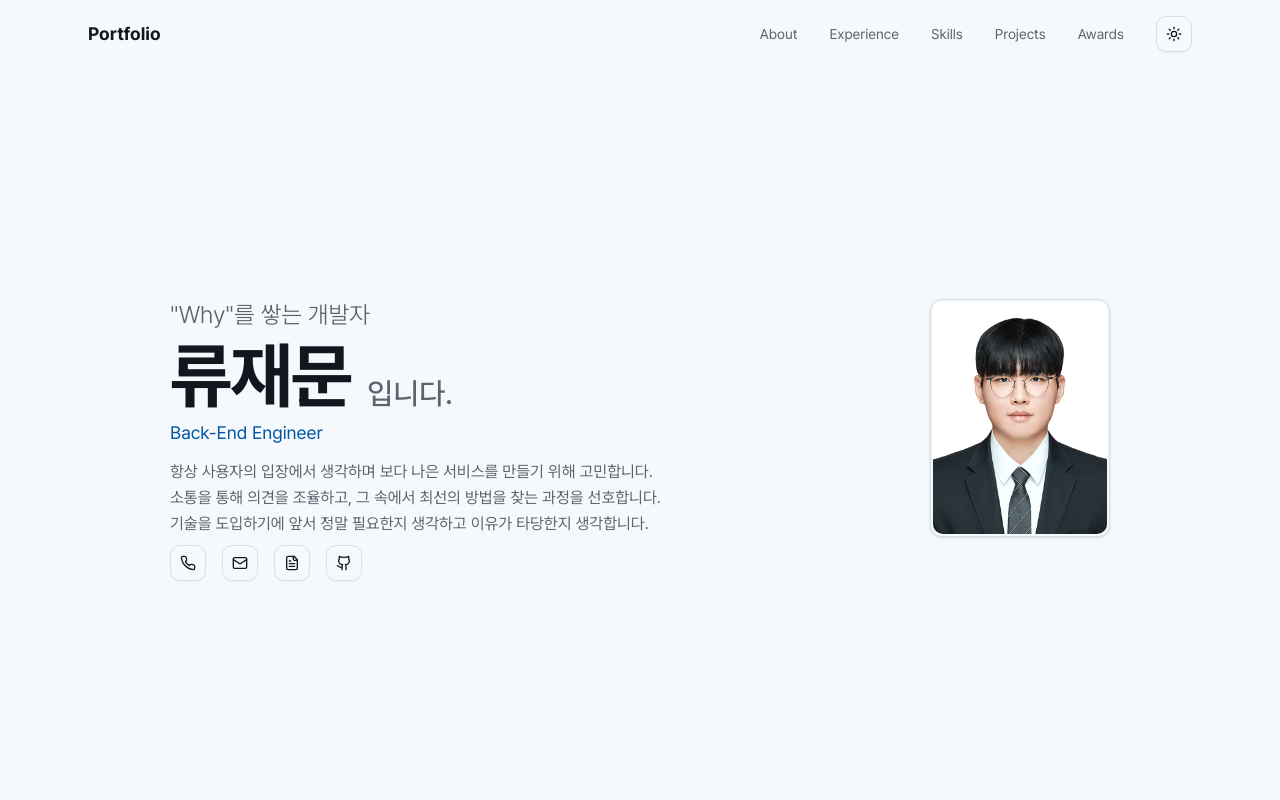
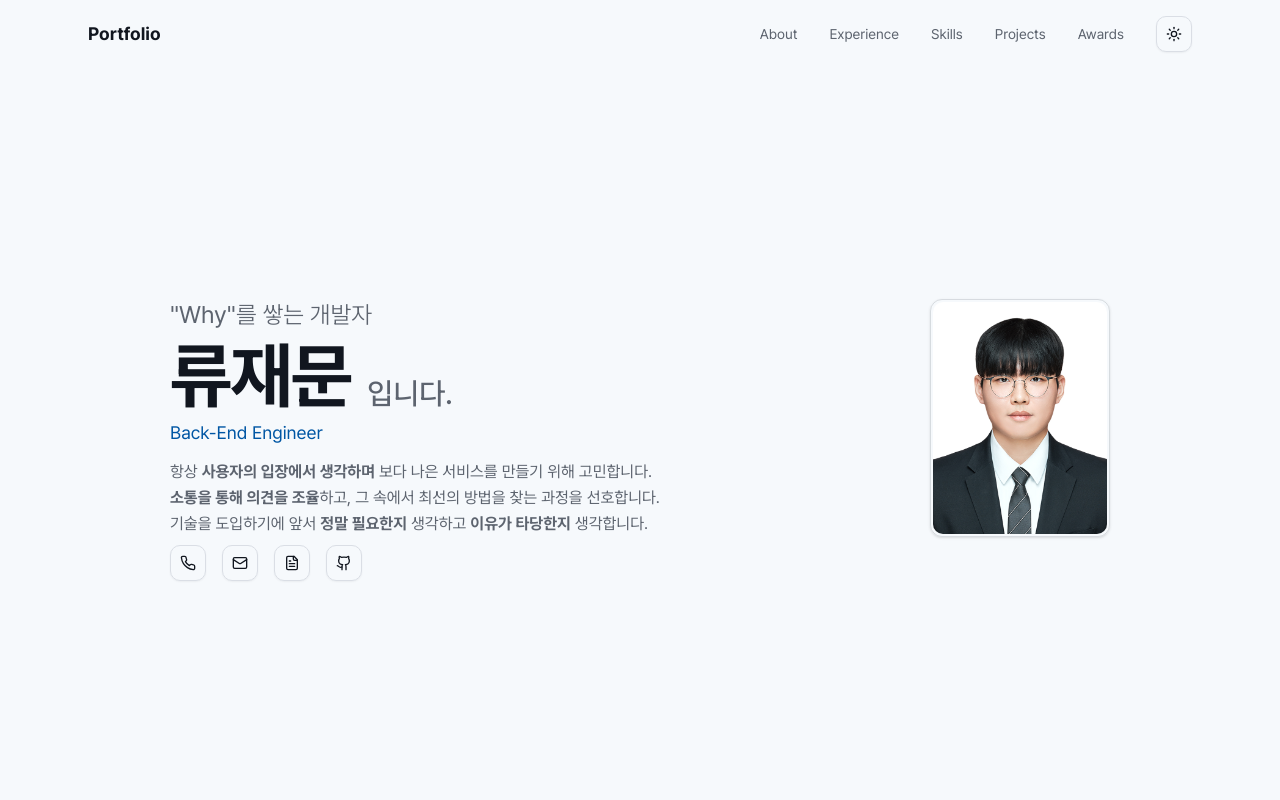
Before and after one commit to jaemoon99/jaemoon99.github.io, a Next.js app: page / in a window 1280 px wide. Shown: the top 800 px of the page. Built offline with nearby package versions, Linux system fonts and the light colour scheme.

Commit message:
내소개 볼드 적용

```diff
--- a/components/hero-section.tsx
+++ b/components/hero-section.tsx
@@ -61,7 +61,7 @@ export function HeroSection({
           {/* Text Content */}
           <div className="space-y-2 text-center lg:text-left lg:col-span-2">
             <h2 className="text-2xl font-light text-muted-foreground">
-              &quot;Why&quot;를 쌓는 개발자
+              <strong>&quot;Why&quot;</strong>를 쌓는 개발자
             </h2>
 
             <div className="flex flex-col lg:flex-row lg:items-end lg:gap-4 items-center justify-center lg:justify-start">
@@ -75,10 +75,10 @@ export function HeroSection({
 
             <div className="space-y-3">
               <p className="text-lg text-primary text-pretty">{title}</p>
-              <p className="text-muted-foreground leading-relaxed text-pretty whitespace-pre-wrap">
-                {description}
-              </p>
-            </div>
+              <p
+                className="text-muted-foreground leading-relaxed text-pretty whitespace-pre-wrap"
+                dangerouslySetInnerHTML={{ __html: description }}
+              ></p>            </div>
 
             {/* Contact Links */}
             <TooltipProvider>
--- a/lib/profile-data.ts
+++ b/lib/profile-data.ts
@@ -1,9 +1,9 @@
 export const profileData = {
   name: "류재문",
   title: "Back-End Engineer",
-  description: `항상 사용자의 입장에서 생각하며 보다 나은 서비스를 만들기 위해 고민합니다.
-소통을 통해 의견을 조율하고, 그 속에서 최선의 방법을 찾는 과정을 선호합니다.
-기술을 도입하기에 앞서 정말 필요한지 생각하고 이유가 타당한지 생각합니다.`,
+  description: `항상 <strong>사용자의 입장에서 생각하며</strong> 보다 나은 서비스를 만들기 위해 고민합니다.
+<strong>소통을 통해 의견을 조율</strong>하고, 그 속에서 최선의 방법을 찾는 과정을 선호합니다.
+기술을 도입하기에 앞서 <strong>정말 필요한지</strong> 생각하고 <strong>이유가 타당한지</strong> 생각합니다.`,
   phone: "010-3442-5907",
   email: "woans5970@naver.com",
   blog: "https://jaemoon99.tistory.com",
```
